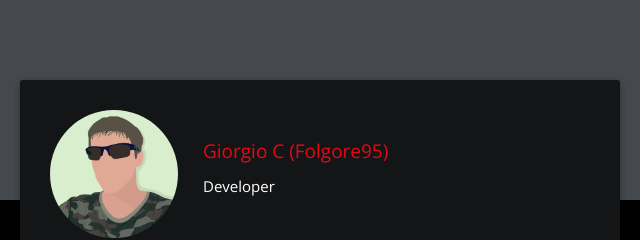
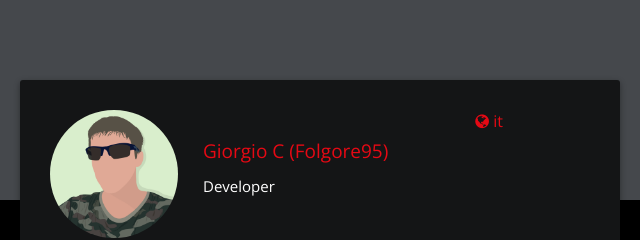
Before and after one commit to gcantoni/gcantoni_material, a plain HTML site: page index.html in a window 1280 px wide. Shown: the top 240 px of the page, 320-960 px from the left. Drawn offline with nearby package versions, Linux system fonts and the light colour scheme.

Commit message:
Update index.html

```diff
--- a/index.html
+++ b/index.html
@@ -28,6 +28,11 @@
 			<h1 id="name">Giorgio C (Folgore95)</h1>
 			<h2 id="description">Developer</h2>
 		</div>
+		<a href="it">
+			<div class="btn">
+				<i class="fa fa-globe"></i>&nbsp;it
+			</div>
+		</a>
 	</div>
 </header>
 <main>
```
